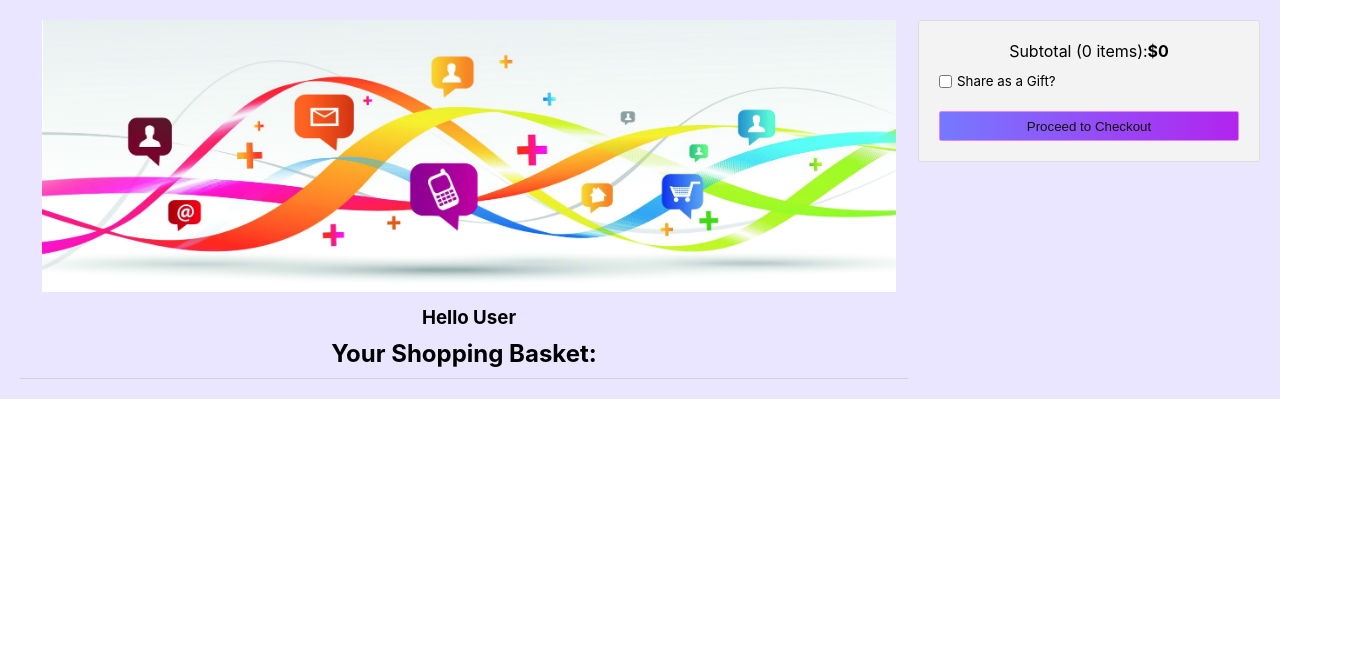
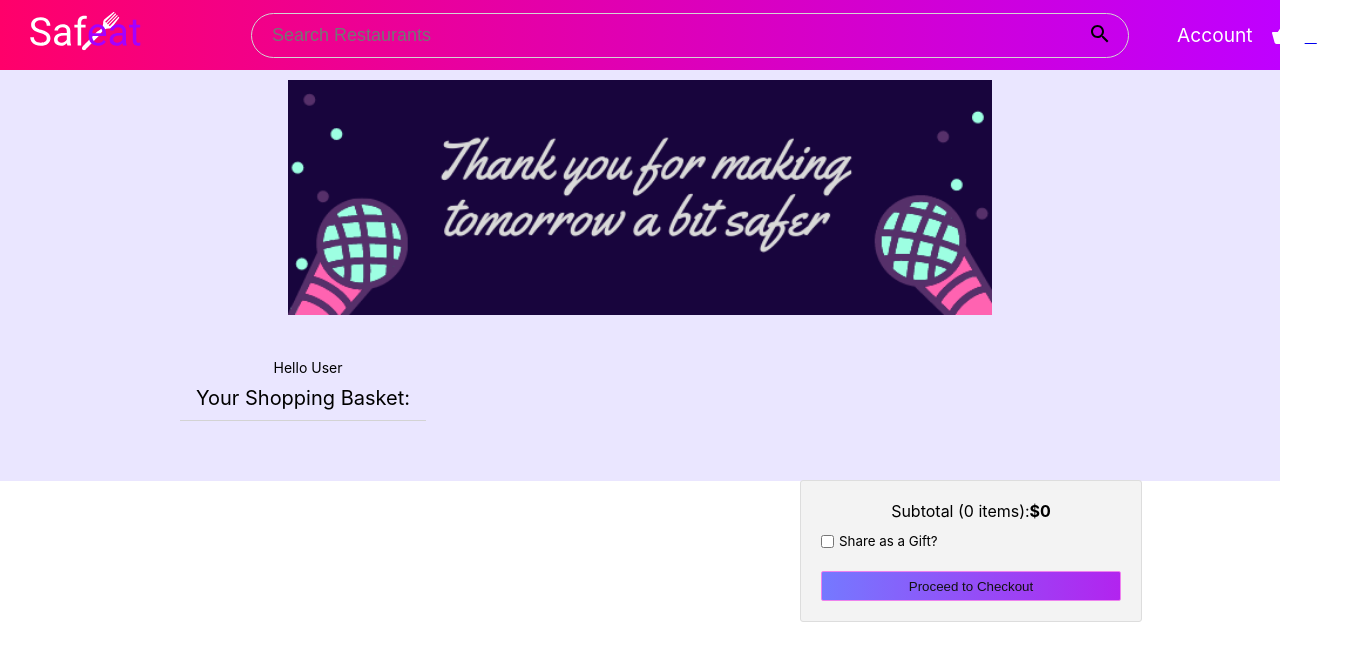
Before and after one commit to ezrahall/Comp4350, a React (Create React App) app in the folder frontend/: page /checkout in a window 1280 px wide. Shown: the top 660 px of the page, 1357 px wide, since content can reach past the window. Built offline with nearby package versions, Linux system fonts and the light colour scheme.

Commit message:
#157 Checkout UI Changed

```diff
--- a/frontend/src/assets/styles/pages/Checkout.module.css
+++ b/frontend/src/assets/styles/pages/Checkout.module.css
@@ -1,18 +1,37 @@
 .checkout {
   display: flex;
-  padding: 20px;
-  background-color: #EAE6FF;
+  flex-direction: column;
+
+  background-color: #eae6ff;
   height: max-content;
+}
+
+.checkout__titleContainer {
+  margin-left: 180px;
+  margin-top: 30px;
+  width: 20%;
+  font-family: -apple-system, BlinkMacSystemFont, "Segoe UI", Roboto, Oxygen,
+    Ubuntu, Cantarell, "Open Sans", "Helvetica Neue", sans-serif;
+  font-size: 14px;
 }
 
 .checkout__title {
   margin-right: 10px;
   padding: 10px;
   border-bottom: 1px solid lightgray;
+  font-size: 20px;
 }
 
 .checkout__ad {
-  width: 95%;
+  margin-top: 10px;
+  width: 55%;
   max-height: 320px;
   margin-bottom: 10px;
 }
+
+.checkout__subtotal {
+  position: absolute;
+  margin-top: 480px;
+  margin-left: 800px;
+  z-index: 1;
+}
--- a/frontend/src/components/pages/Checkout/Checkout.js
+++ b/frontend/src/components/pages/Checkout/Checkout.js
@@ -5,22 +5,26 @@ import {useSelector} from "react-redux";
 import CheckoutProduct from '../../CheckoutProduct/CheckoutProduct';
 import styles from '../../../assets/styles/pages/Checkout.module.css';
 import Subtotal from '../../Subtotal/Subtotal';
+import NavBar from '../../NavBar/NavBar';
 
 function Checkout() {
     const basket = useSelector(state => state.cart.basket)
 
     return (
         <div className={styles.checkout}>
+            <NavBar />
             <div className={styles.checkout__left}>
                 <img
                     className={styles.checkout__ad}
                     src={adImage}
                     alt=''
                 />
-                <div>
-                    <h3>Hello User </h3>
-                    <h2 className={styles.checkout__title}>Your Shopping Basket:</h2>
+                <div className={styles.checkout__titleContainer}>
+                    <p>Hello User </p>
+                    <p className={styles.checkout__title}>Your Shopping Basket:</p>
                 </div>
+                <br />
+
                 {basket.map(item => (
                     <CheckoutProduct
                         key = {item.id}
@@ -32,9 +36,12 @@ function Checkout() {
                     />
                 ))}
             </div>
-            <div className={styles.checkout__right}>
+            <div className={styles.checkout__subtotal}>
                 <Subtotal/>
             </div>
+            <br />
+            <br />
+
         </div>
     )
 }
```
Also changed, not shown: frontend/src/assets/images/Checkout-Banner.jpg.
